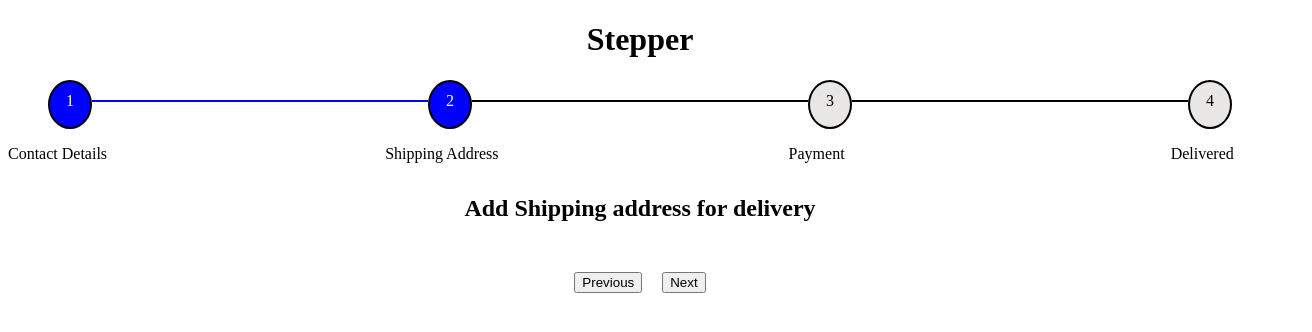
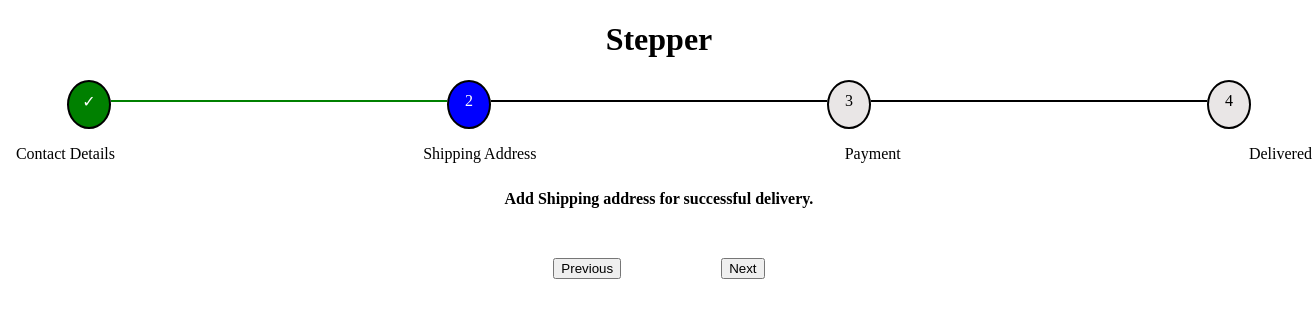
Before and after one commit to K-Ravindhar/stepper, a plain HTML site: page index.html in a window 1280 px wide. Both pictures are taken after a click on the button "Next". Shown: the whole page, 1312 px wide, since content can reach past the window. Drawn offline with Linux system fonts and the light colour scheme.

Commit message:
Modified code so that is shows tick symbol

```diff
--- a/index.css
+++ b/index.css
@@ -1,3 +1,7 @@
+main{
+    max-width: 1400px;
+    margin-left:3%;
+}
 .container{
     display:flex;
     justify-content: center;
@@ -11,7 +15,10 @@
 }
 .form-names{
     display: flex;
-    gap:22%;
+    gap:19%;
+    max-width: 1400px;
+    justify-content: space-between;
+    margin-left: -30px;
 }
 .numbers{
     width:40px;
@@ -24,10 +31,24 @@
 }
 .buttons{
     display: flex;
-    gap: 20px;
+    gap: 100px;
     margin-top: 50px;
 }
 #description{
     text-align: center;
-    font-size: 1.5rem;
+    font-size: 1rem;
 }
+#delivered-name{
+    margin-right:-40px;
+    margin-left: 40px;
+}
+@media screen and (max-width:700px){
+    .form-names{
+        gap:14%;
+    }
+}
+@media screen and (max-width:400px){
+    .form-names{
+        gap:6%;
+    }
+}
--- a/index.html
+++ b/index.html
@@ -21,8 +21,8 @@
         <section class="form-names">
             <p>Contact Details</p>
             <p>Shipping Address</p>
-            <p>&nbsp; &nbsp;Payment</p>
-            <p>&nbsp; &nbsp; &nbsp; &nbsp; &nbsp; &nbsp; Delivered</p>
+            <p>Payment</p>
+            <p id="delivered-name">Delivered</p>
         </section>
         <h1 id="description">Add contact details for further communication</h1>
         <section class="buttons" style="display: flex;justify-content: center;">
--- a/index.js
+++ b/index.js
@@ -3,28 +3,37 @@ let lines = document.querySelectorAll(".line");
 let previous = document.getElementById("previous");
 let next = document.getElementById("next");
 let para_list = [
-  "Add contact details for further communication",
-  "Add Shipping address for delivery",
-  "Proceed with payment",
-  "Delivered",
+  "Add contact details for further communication.",
+  "Add Shipping address for successful delivery.",
+  "Complete payment to complete the order.",
+  "Ready to get delivered!",
+  "Order Delivered successfully"
 ];
 let description = document.getElementById("description");
 let count = 0;
 
 next.addEventListener("click", function () {
   if (count < steps.length - 1) {
+    steps[count].innerHTML = "&#10003";
+    steps[count].style.backgroundColor = "green";
     count++;
     steps[count].style.backgroundColor = "blue";
     steps[count].style.color = "white";
-    if (count > 0) {
-      lines[count - 1].style.background = "blue";
+    if (count <= steps.length - 1) {
+      lines[count - 1].style.background = "green";
     }
     description.innerHTML = para_list[count];
     previous.disabled = false;
-    if (count === steps.length - 1) {
+    if(count === steps.length - 1){
+      next.innerHTML = "Finish";
+    }
+  } else if(count === steps.length - 1){
+      steps[count].innerHTML = "&#10003";
+      steps[count].style.backgroundColor = "green";
+      description.innerHTML = para_list[count+1];
       next.disabled = true;
-    }
   }
+  console.log(count);
 });
 
 previous.addEventListener("click", function () {
@@ -35,13 +44,16 @@ previous.addEventListener("click", function () {
       lines[count - 1].style.background = "black";
     }
     count--;
+    steps[count].style.backgroundColor = "blue";
+    steps[count].innerHTML = count + 1;
+    steps[count].style.color = "white";
     description.innerHTML = para_list[count];
     next.disabled = false;
     if (count === 0) {
       previous.disabled = true;
     }
+    if(count !== steps.length - 1){
+      next.innerHTML = "Next";
+    }
   }
 });
-
-previous.disabled = true;
-description.innerHTML = para_list[0];
```
